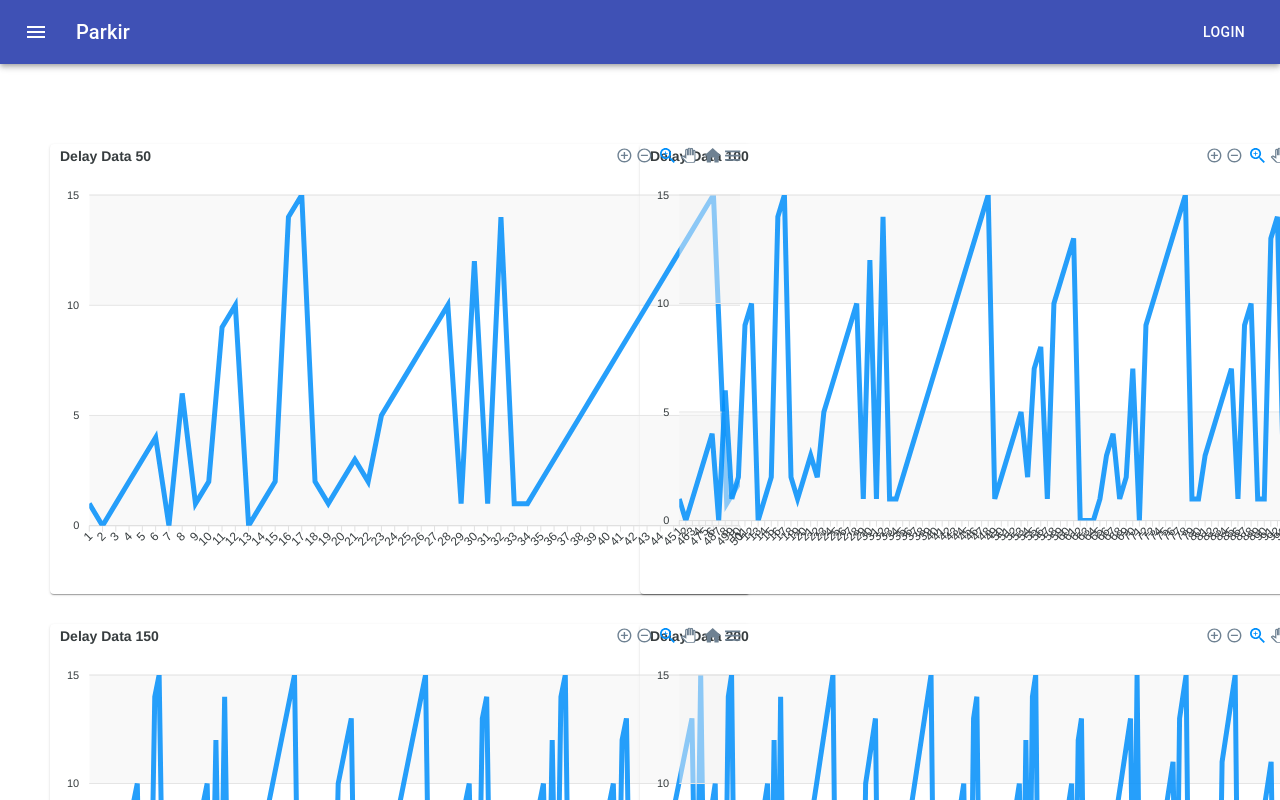
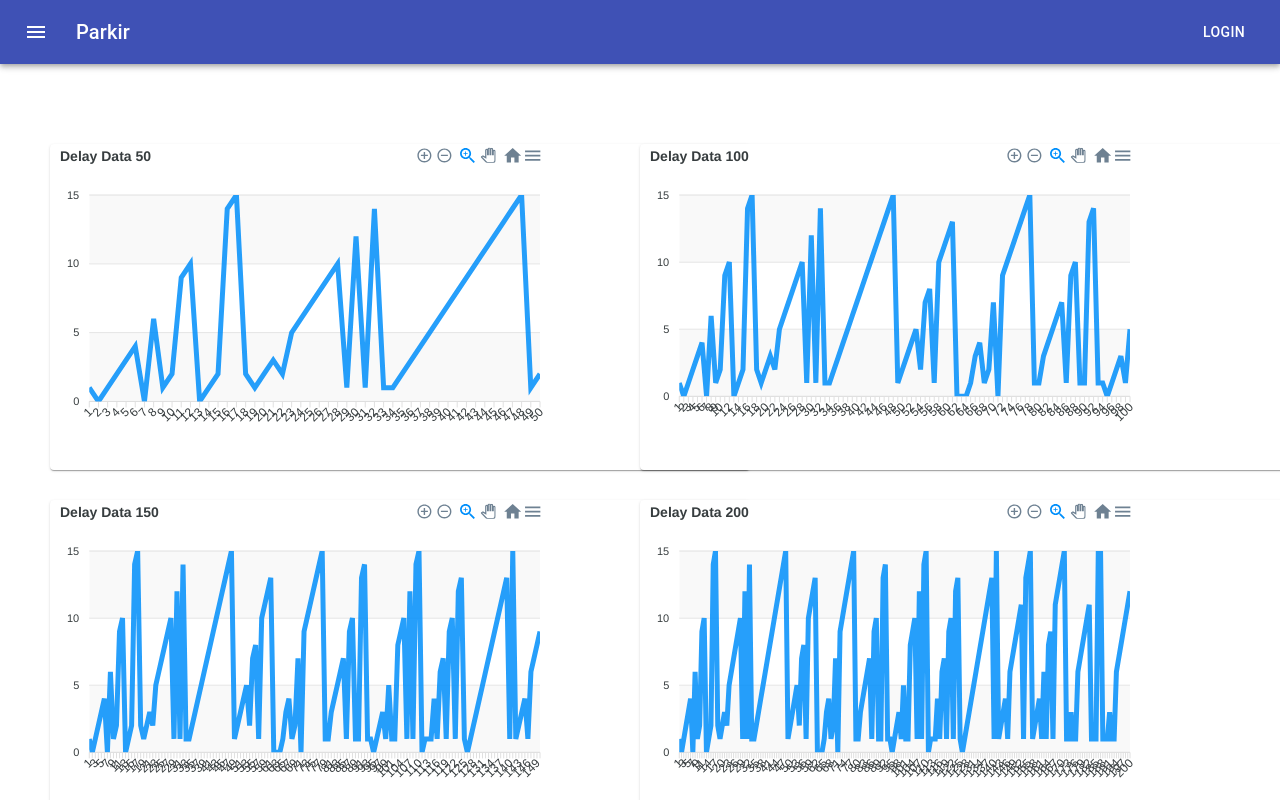
Before and after one commit to badrus123/Frontend-Chart-Parkir, a React (Create React App) app: page /delay-chart in a window 1280 px wide. Shown: the top 800 px of the page. Built offline with nearby package versions, Linux system fonts and the light colour scheme.

Commit message:
adit anjing

```diff
--- a/src/pages/Delay.jsx
+++ b/src/pages/Delay.jsx
@@ -58,7 +58,7 @@ export default function Occupancy(props) {
 
   return (
     <Paper className={classes.root}>
-      <Chart options={options} series={series} type='line' width='700' />
+      <Chart options={options} series={series} type='line' width='500' />
     </Paper>
   )
 }
--- a/src/pages/Fairness.jsx
+++ b/src/pages/Fairness.jsx
@@ -91,7 +91,7 @@ export default function Occupancy(props) {
   ]
   return (
     <Paper className={classes.root}>
-      <Chart options={options} series={series} type='line' width='2000' />
+      <Chart options={options} series={series} type='line' width='1000' />
     </Paper>
   )
 }
--- a/src/pages/Occupancy.jsx
+++ b/src/pages/Occupancy.jsx
@@ -82,7 +82,7 @@ export default function Occupancy(props) {
   donut(meanOcupency)
   return (
     <Paper className={classes.root}>
-      <Chart options={options} series={series} type='line' width='700' />
+      <Chart options={options} series={series} type='line' width='500' />
     </Paper>
   )
 }
--- a/src/pages/OccupencyChart.jsx
+++ b/src/pages/OccupencyChart.jsx
@@ -28,8 +28,61 @@ export default function OccupencyChart() {
   const [Occupency500, setOccupency500] = React.useState(0)
 
   const [donut, setDonut] = React.useState({
-    options: {},
-    Occupancy: [
+    options: {
+      labels: [
+        'Occupency Data 50',
+        'Occupency Data 100',
+        'Occupency Data 150',
+        'Occupency Data 200',
+        'Occupency Data 300',
+        'Occupency Data 500',
+      ],
+      dataLabels: {
+        dropShadow: {
+          blur: 3,
+          opacity: 0.8,
+        },
+      },
+      plotOptions: {
+        pie: {
+          donut: {
+            labels: {
+              show: true,
+              total: {
+                showAlways: true,
+                show: true,
+              },
+            },
+          },
+        },
+      },
+      states: {
+        hover: {
+          enabled: false,
+        },
+      },
+      theme: {
+        palette: 'palette2',
+      },
+      title: {
+        text: 'Occupancy Total',
+        align: 'center',
+      },
+      responsive: [
+        {
+          breakpoint: 480,
+          options: {
+            chart: {
+              width: 200,
+            },
+            legend: {
+              position: 'bottom',
+            },
+          },
+        },
+      ],
+    },
+    series: [
       Occupency50,
       Occupency100,
       Occupency150,
@@ -81,11 +134,8 @@ export default function OccupencyChart() {
             donut={setOccupency500}
           />
         </Grid>
-        <Grid item xs={6}>
+        <Grid item xs={6} style={{ marginTop: '10px' }}>
           <Paper className={classes.root}>
-            <Typography variant='h5' component='h3'>
-              Occupancy Total
-            </Typography>
             <Chart
               options={donut.options}
               series={[
@@ -97,7 +147,7 @@ export default function OccupencyChart() {
                 Occupency500,
               ]}
               type='donut'
-              maxWidth='780'
+              maxWidth='580'
             />
           </Paper>
         </Grid>
```
